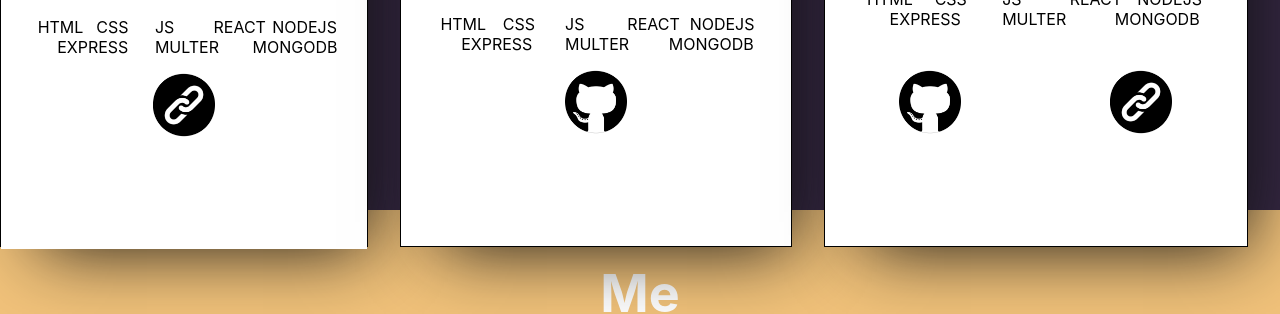
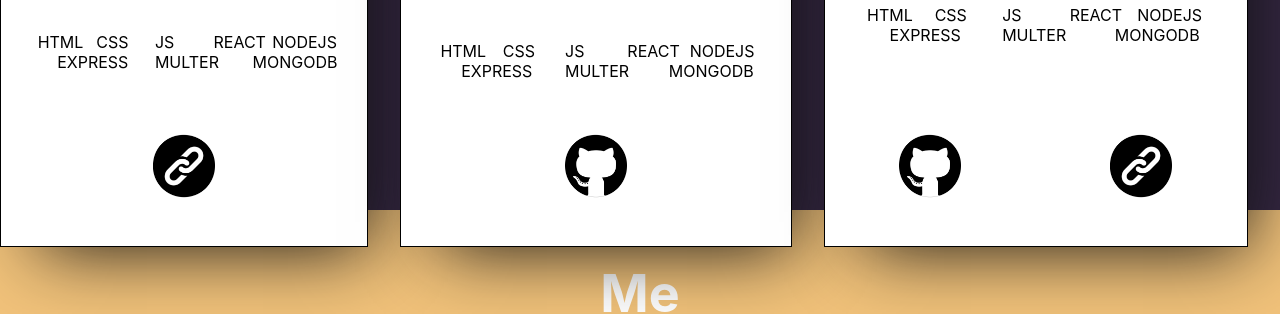
Before and after one commit to SonniSonni/Brandon-Portfolio, a React (Create React App) app in the folder client/: page / in a window 1280 px wide. Shown: the part 1390-1704 px from the top of the page. Built offline with nearby package versions, Linux system fonts and the light colour scheme.

Commit message:
Repositioned icons

```diff
--- a/client/src/components/ProjectCard/ProjectCard.css
+++ b/client/src/components/ProjectCard/ProjectCard.css
@@ -59,17 +59,17 @@
 }
 
 .icons{
-  margin-top: 0;
   display: flex;
   height: 10em;
   width: 100%;
   justify-content: space-around;
-  margin: 1em auto;
+  margin: 0 auto;
   text-align: center;
 }
 .icons a{
   height: 40%;
   width: 100%;
+  margin-top: 3em;
 }
 .icon-img{
   height: 100%;
```
